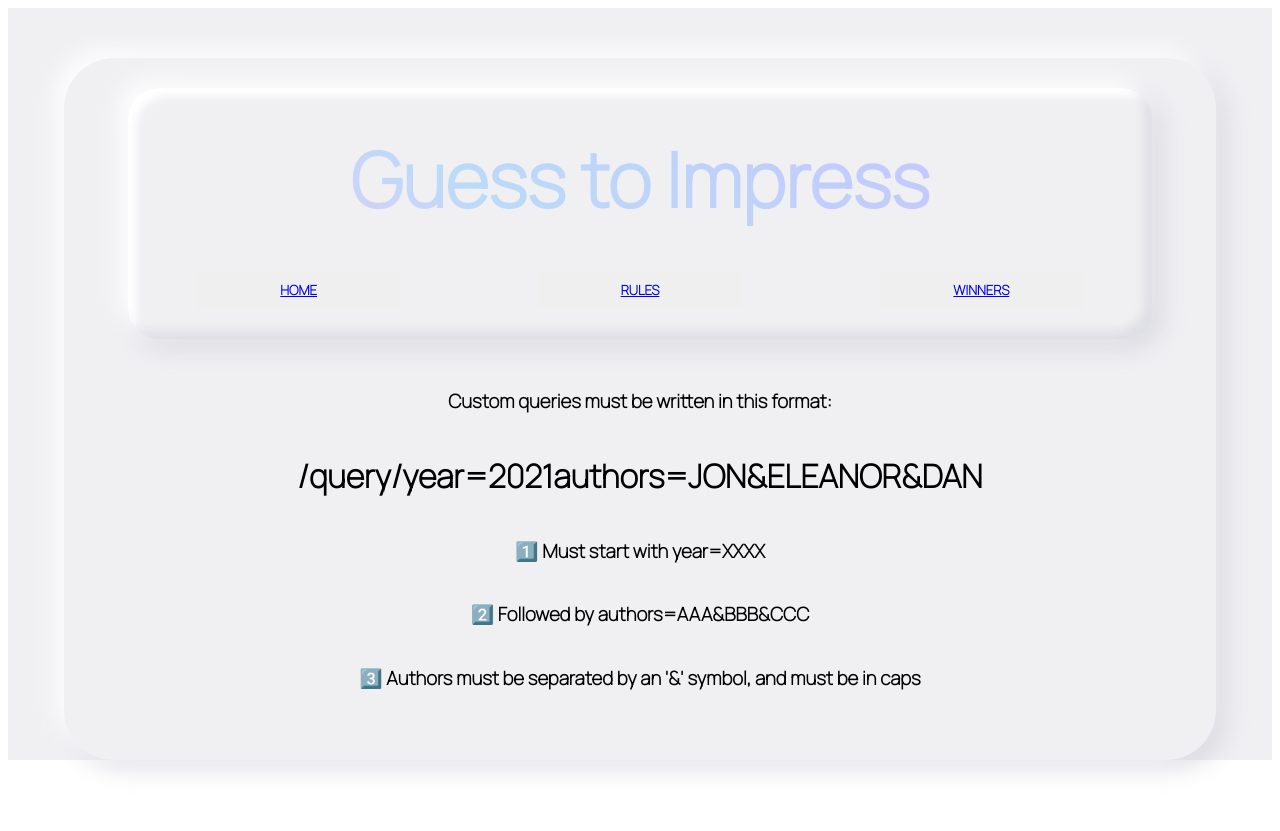
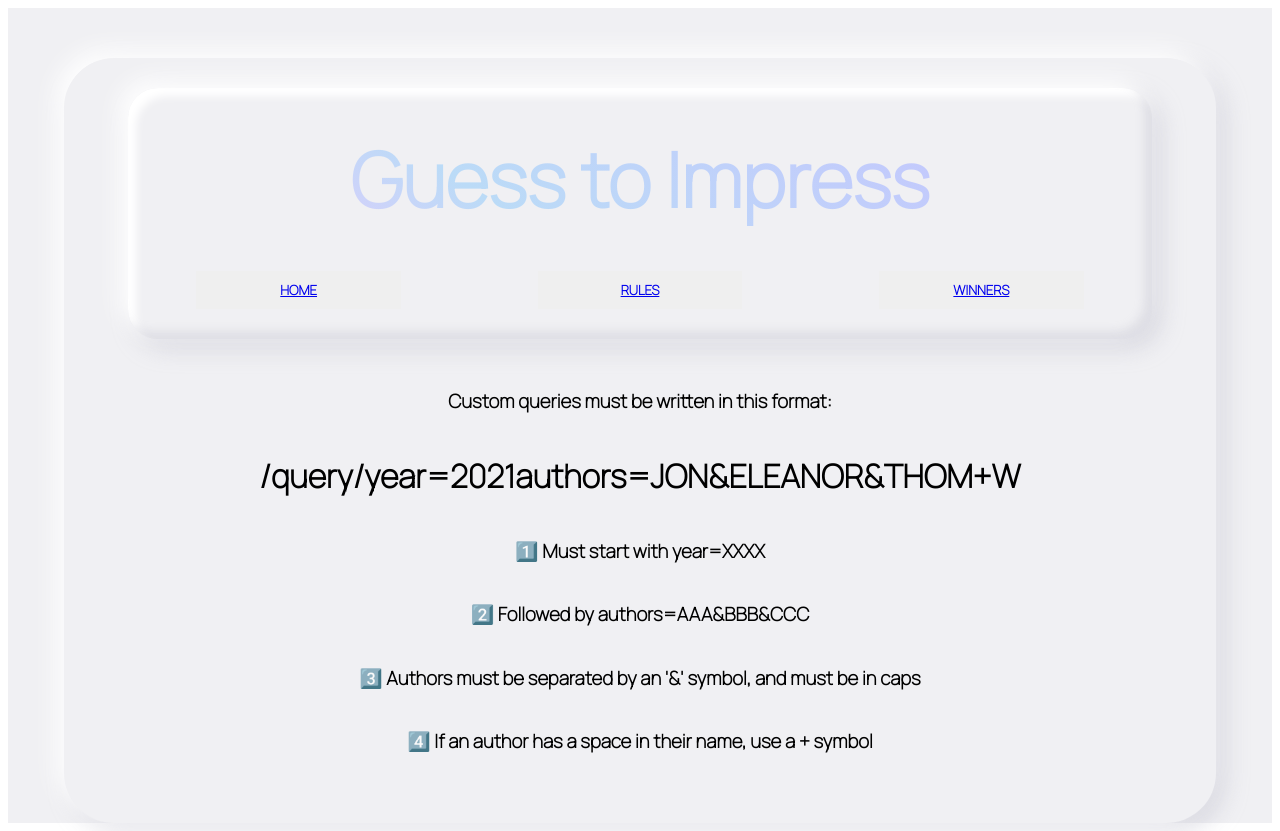
Before and after one commit to curlyfriesplease/guesstoimpress, a React (Create React App) app: page /query in a window 1280 px wide. Before the commit the page ends 800 px from the top, so only its background shows below. Built offline with nearby package versions, Linux system fonts and the light colour scheme; no server answers; what aws-amplify would draw is missing.

Commit message:
feliz navidad

```diff
--- a/src/views/query.js
+++ b/src/views/query.js
@@ -7,10 +7,11 @@ import { ListDiv } from '../components/guesses'
 export const NoQueryMessage = () => (
   <>
     <h3>Custom queries must be written in this format:</h3>
-    <h1>/query/year=2021authors=JON&ELEANOR&DAN</h1>
+    <h1>/query/year=2021authors=JON&ELEANOR&THOM+W</h1>
     <h3>1️⃣ Must start with year=XXXX</h3>
     <h3>2️⃣ Followed by authors=AAA&BBB&CCC</h3>
     <h3>3️⃣ Authors must be separated by an '&' symbol, and must be in caps</h3>
+    <h3>4️⃣ If an author has a space in their name, use a + symbol</h3>
   </>
 )
 
```
